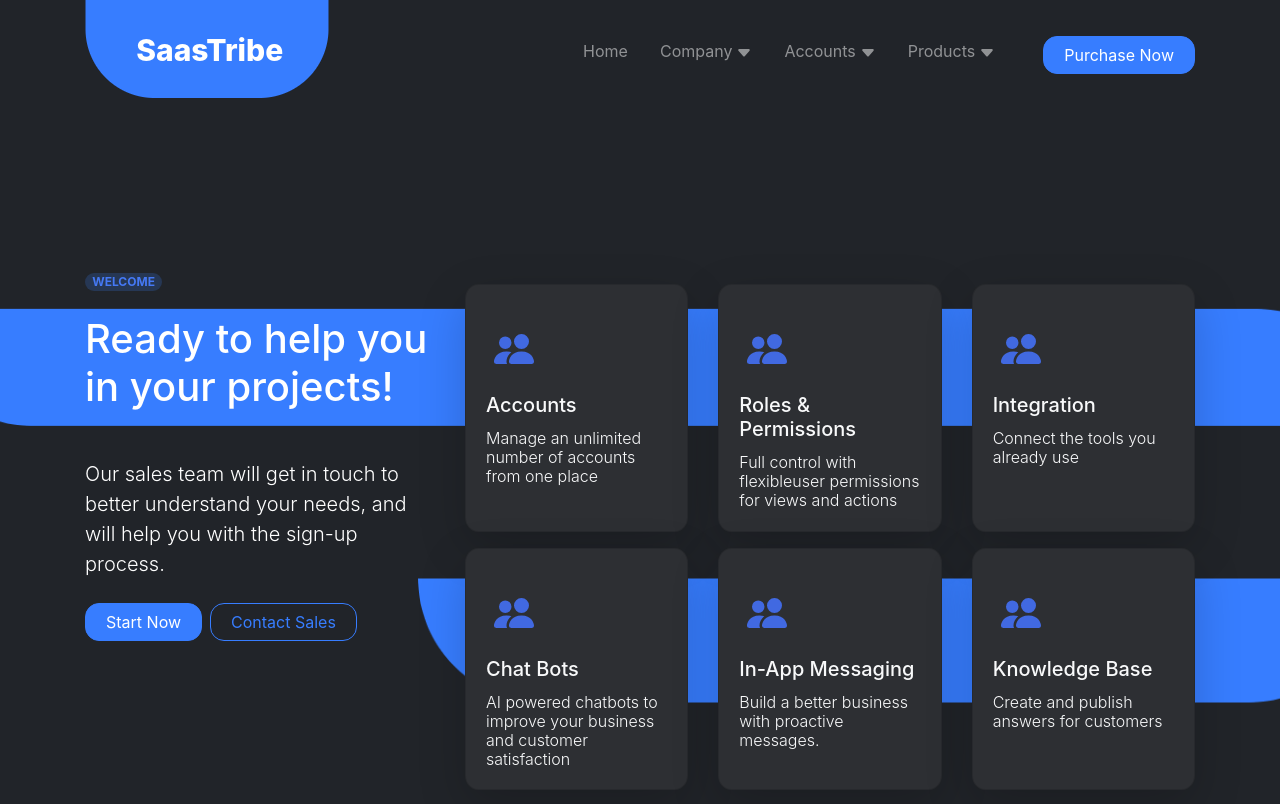
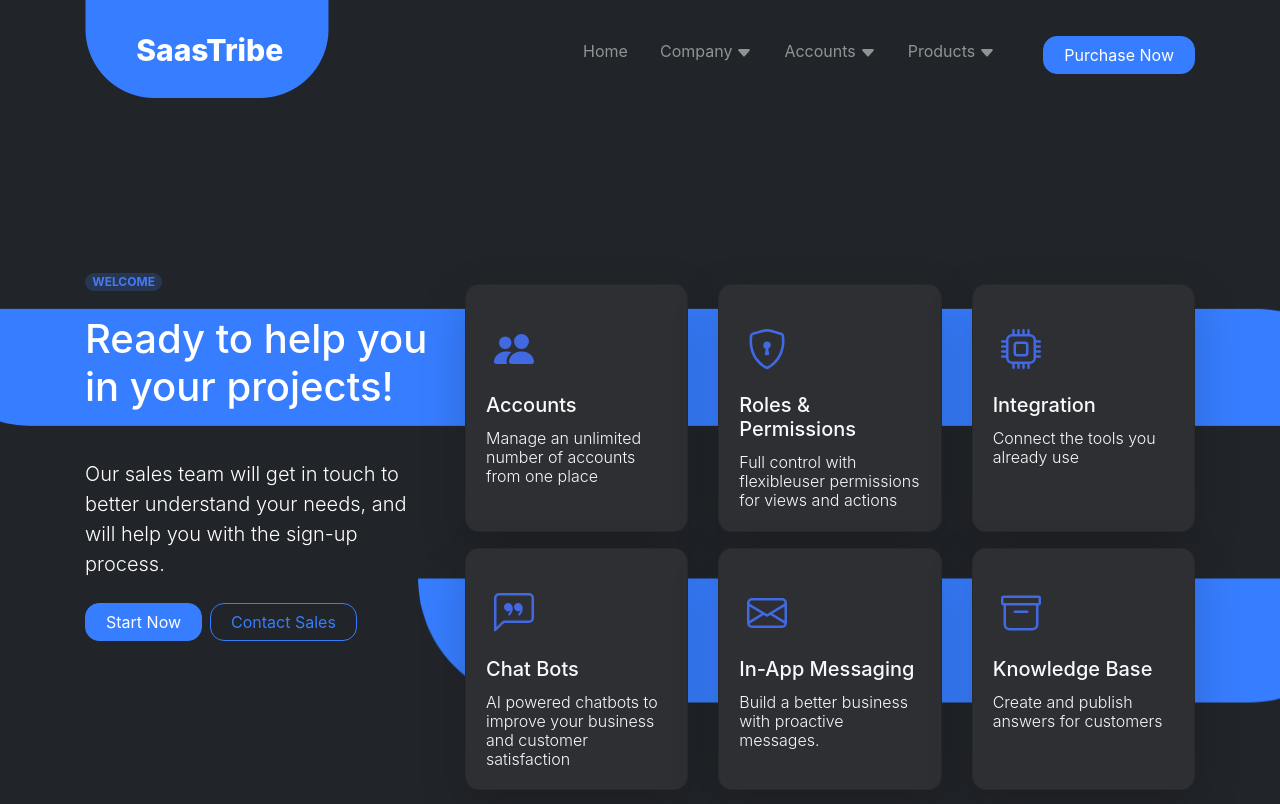
Before and after one commit to UserSina/react-saastribe-challenge, a React (Create React App) app: page / in a window 1280 px wide. Shown: the top 804 px of the page. Built offline with nearby package versions, Linux system fonts and the light colour scheme.

Commit message:
Update icons

```diff
--- a/src/components/ServiceItem.js
+++ b/src/components/ServiceItem.js
@@ -1,11 +1,9 @@
-import { PeopleFill } from 'react-bootstrap-icons';
-
-export default function ServiceItem({ name, description }) {
+export default function ServiceItem({ name, description, children }) {
   return (
     <article className="col-md-4 mt-3 d-flex">
       <div className="card bg-darker text-light card-radius shadow-lg flex-fill">
         <div className="card-body flex-fill">
-          <PeopleFill className="my-4 ml-2" color="royalblue" size={40} />
+          {children}
           <h5 className="card-title">{name}</h5>
           <p className="card-text font-weight-light h6">{description}</p>
         </div>
--- a/src/pages/Comments.js
+++ b/src/pages/Comments.js
@@ -35,16 +35,11 @@ export default function Comments() {
 
   return (
     <Container className="mt-4">
-      <header className="text-center">
+      <header className="row flex-column d-flex align-items-center justify-content-center">
         <h2>Comments List </h2>
-        <span className="text-center text-muted h6">
+        <span className="text-muted h6">
           Fetched from{' '}
-          <a
-            className="h6"
-            target="_blank"
-            rel="noreferrer"
-            href={`${baseURL}/comments`}
-          >
+          <a target="_blank" rel="noreferrer" href={`${baseURL}/comments`}>
             {`${baseURL}/comments`}
           </a>
         </span>
--- a/src/pages/Home.js
+++ b/src/pages/Home.js
@@ -1,4 +1,12 @@
 import { Container, Badge, Button } from 'react-bootstrap';
+import {
+  PeopleFill,
+  Archive,
+  Cpu,
+  ShieldLock,
+  ChatLeftQuote,
+  Envelope,
+} from 'react-bootstrap-icons';
 import { Link } from 'react-router-dom';
 
 import ServiceItem from '../components/ServiceItem';
@@ -50,27 +58,43 @@ export default function Home() {
             <ServiceItem
               name="Accounts"
               description="Manage an unlimited number of accounts from one place"
-            />
+            >
+              <PeopleFill className="my-4 ml-2" color="royalblue" size={40} />
+            </ServiceItem>
             <ServiceItem
               name="Roles &amp; Permissions"
               description="Full control with flexibleuser permissions for views and actions"
-            />
+            >
+              <ShieldLock className="my-4 ml-2" color="royalblue" size={40} />
+            </ServiceItem>
             <ServiceItem
               name="Integration"
               description="Connect the tools you already use"
-            />
+            >
+              <Cpu className="my-4 ml-2" color="royalblue" size={40} />
+            </ServiceItem>
             <ServiceItem
               name="Chat Bots"
               description="AI powered chatbots to improve your business and customer satisfaction"
-            />
+            >
+              <ChatLeftQuote
+                className="my-4 ml-2"
+                color="royalblue"
+                size={40}
+              />
+            </ServiceItem>
             <ServiceItem
               name="In-App Messaging"
               description="Build a better business with proactive messages."
-            />
+            >
+              <Envelope className="my-4 ml-2" color="royalblue" size={40} />
+            </ServiceItem>
             <ServiceItem
               name="Knowledge Base"
               description="Create and publish answers for customers"
-            />
+            >
+              <Archive className="my-4 ml-2" color="royalblue" size={40} />
+            </ServiceItem>
           </div>
         </div>
       </section>
```
